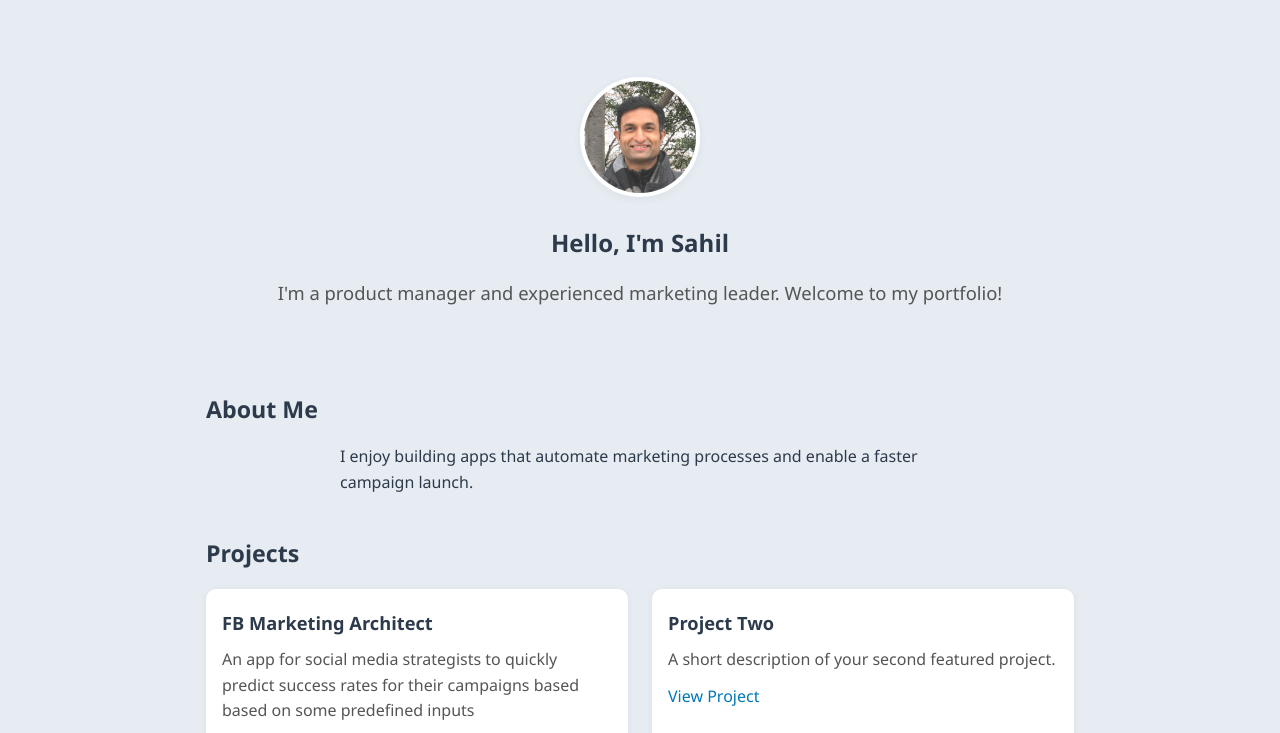
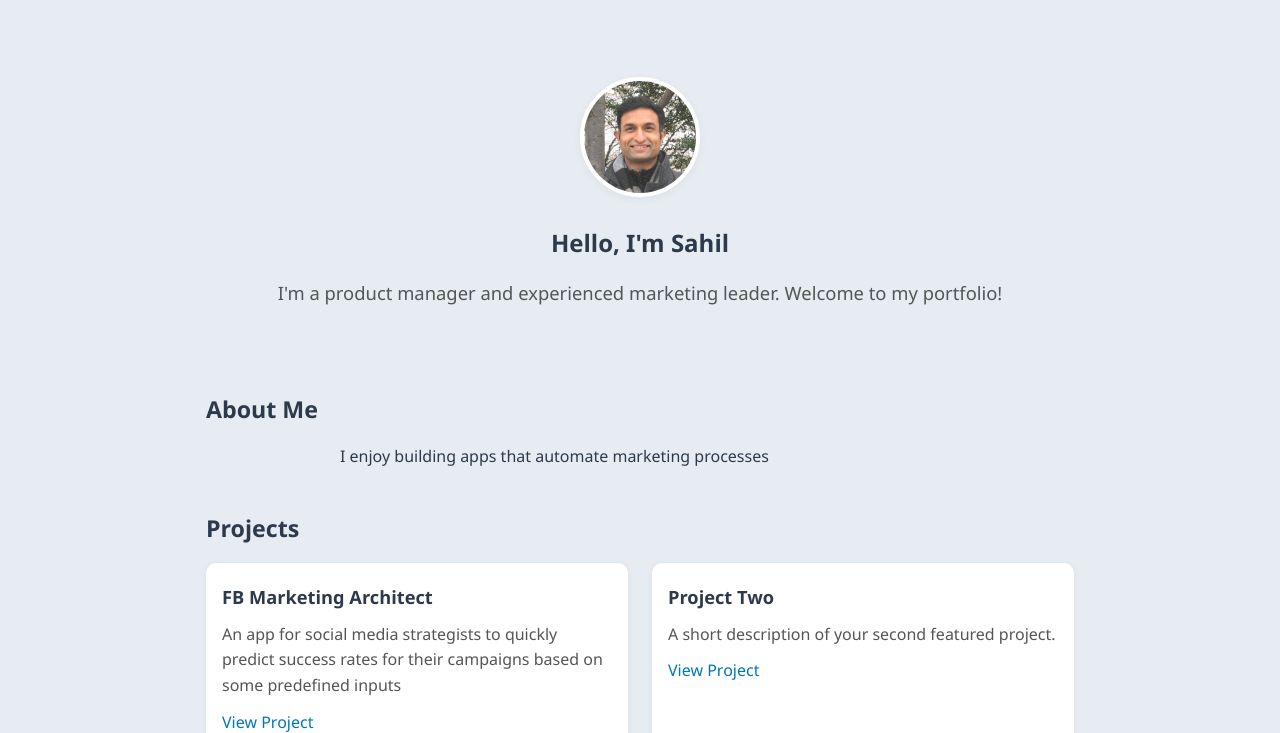
Before and after one commit to sahilpshali/sahilportfolio.github.io, a plain HTML site: page index.html in a window 1280 px wide. Shown: the part 68-801 px from the top of the page. Drawn offline with Linux system fonts and the light colour scheme.

Commit message:
Update index.html

```diff
--- a/index.html
+++ b/index.html
@@ -27,7 +27,7 @@
     <section id="about" class="about">
       <h2>About Me</h2>
       <p>
-        I enjoy building apps that automate marketing processes and enable a faster campaign launch.
+        I enjoy building apps that automate marketing processes
       </p>
     </section>
 
@@ -36,7 +36,7 @@
       <div class="project-list">
         <div class="project-card">
           <h3>FB Marketing Architect</h3>
-          <p>An app for social media strategists to quickly predict success rates for their campaigns based based on some predefined inputs</p>
+          <p>An app for social media strategists to quickly predict success rates for their campaigns based on some predefined inputs</p>
           <a href="#" target="_blank">View Project</a>
         </div>
         <div class="project-card">
```
